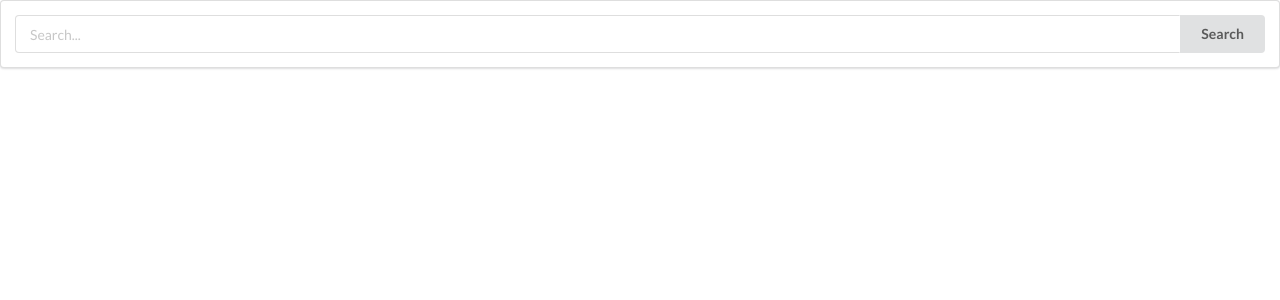
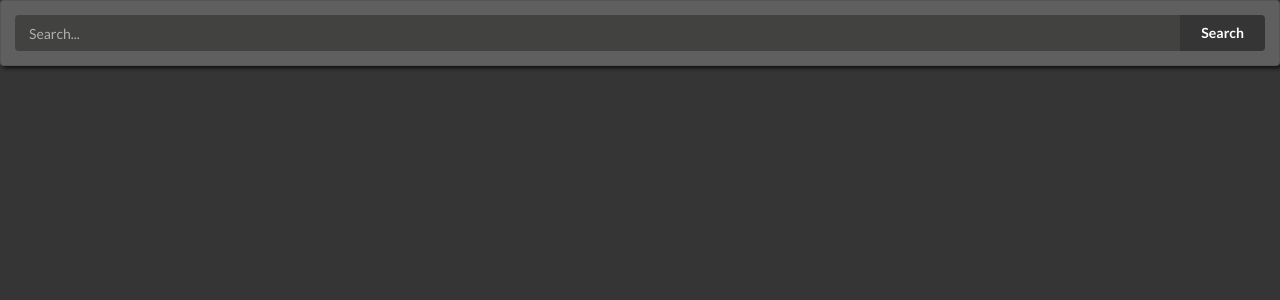
Before and after one commit to denchiklut/angular-image-app, an Angular app: page / in a window 1280 px wide. Shown: the top 300 px of the page. Built offline with nearby package versions, Linux system fonts and the light colour scheme.

Commit message:
Styles finished

```diff
--- a/src/app/search-bar/search-bar.component.html
+++ b/src/app/search-bar/search-bar.component.html
@@ -1,4 +1,4 @@
-<div class="ui segment">
+<div class="ui segment search-bar">
   <form class="ui form" (submit)="onSubmit()">
     <div class="ui fluid action input">
       <input
@@ -6,6 +6,7 @@
         placeholder="Search..."
         name="term"
         [(ngModel)]="term"
+        autocomplete='off'
       />
       <button type="submit" class="ui button">Search</button>
     </div>
--- a/src/app/search-bar/search-bar.component.scss
+++ b/src/app/search-bar/search-bar.component.scss
@@ -0,0 +1,15 @@
+.search-bar {
+  box-shadow: 2px 2px 4px #0c0c0c;
+  background: #5f5f5f;
+
+  input, input:focus {
+    background: #424241;
+    color: white;
+    border: none;
+  }
+
+  button {
+    background: #353535;
+    color: white;
+  }
+}
--- a/src/index.html
+++ b/src/index.html
@@ -9,7 +9,7 @@
   <link rel="icon" type="image/x-icon" href="favicon.ico">
   <link rel="stylesheet" href="https://cdnjs.cloudflare.com/ajax/libs/semantic-ui/2.4.1/semantic.min.css">
 </head>
-<body>
+<body style="background: #353535">
   <app-root></app-root>
 </body>
 </html>
```
